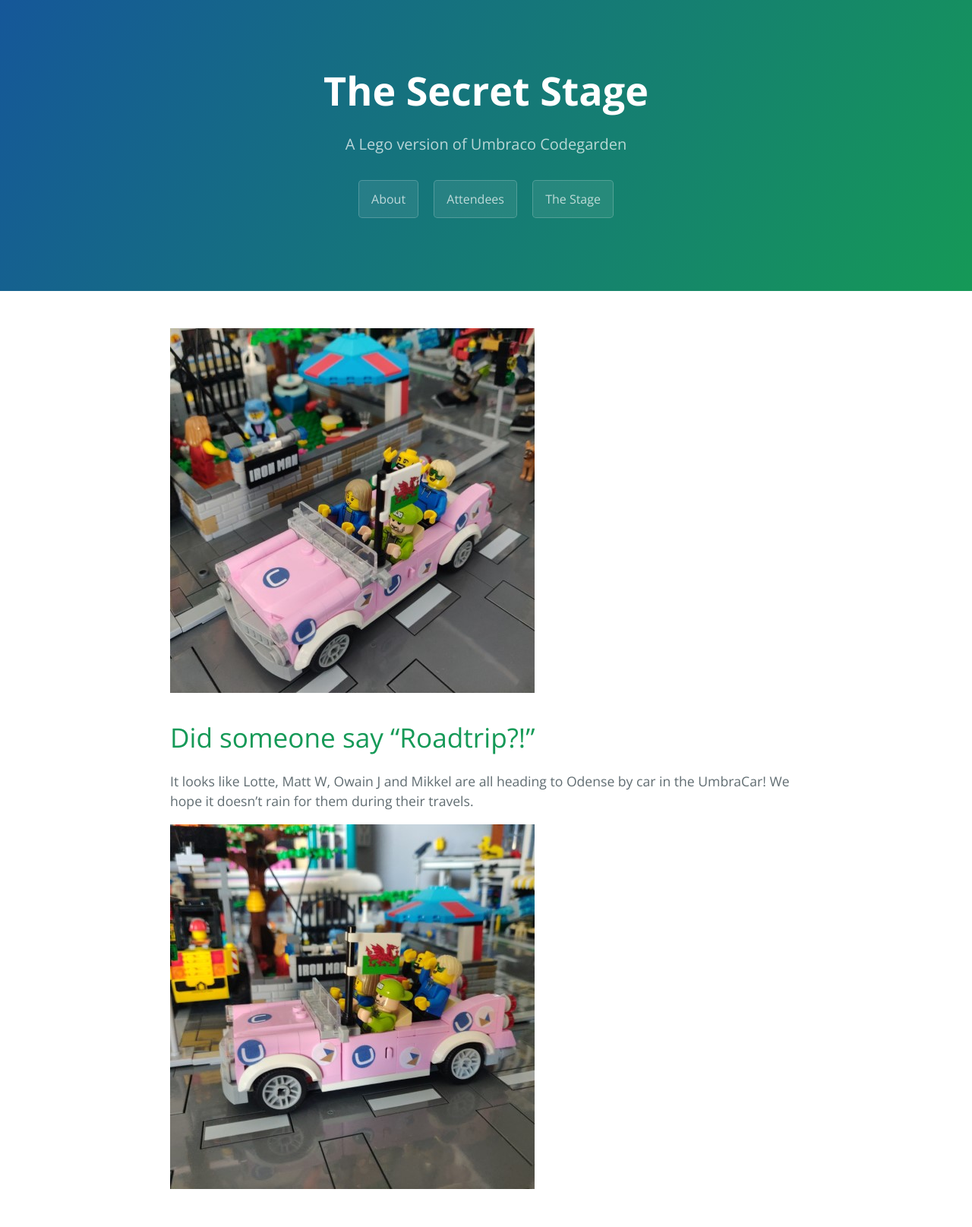
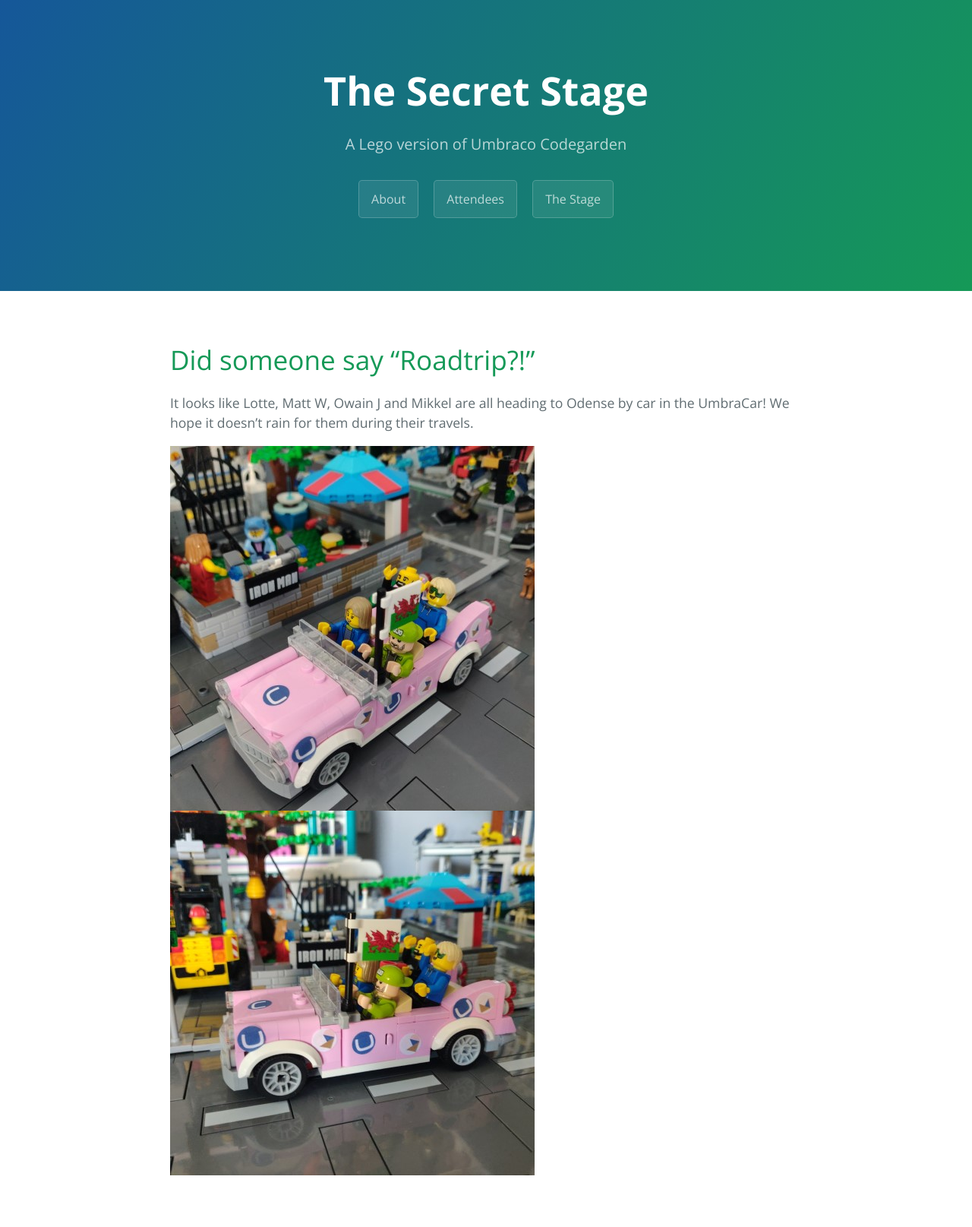
Before and after one commit to OwainWilliams/OwainWilliams.github.io, a Jekyll site: the page built from _posts/2022-06-08-roadTrip.md, in a window 1280 px wide. Shown: the whole page at 76% size. Built offline with Jekyll 4.4.1, drawn with Linux system fonts in a browser that asks for light colours.

Commit message:
Update 2022-06-08-roadTrip.md

```diff
--- a/_posts/2022-06-08-roadTrip.md
+++ b/_posts/2022-06-08-roadTrip.md
@@ -5,10 +5,10 @@
 image: /uploads/album/stage/umbracar-1.jpg
 caption: "Road Trip!"
 ---
+# Did someone say "Roadtrip?!"
 
-![](/uploads/album/stage/umbracar-1.jpg)
-# Did someone say "Roadtrip?!"
+
 
 It looks like Lotte, Matt W, Owain J and Mikkel are all heading to Odense by car in the UmbraCar! We hope it doesn't rain for them during their travels.
 
-![](/uploads/album/stage/umbracar-2.jpg)
+![](/uploads/album/stage/umbracar-1.jpg) ![](/uploads/album/stage/umbracar-2.jpg)
```
